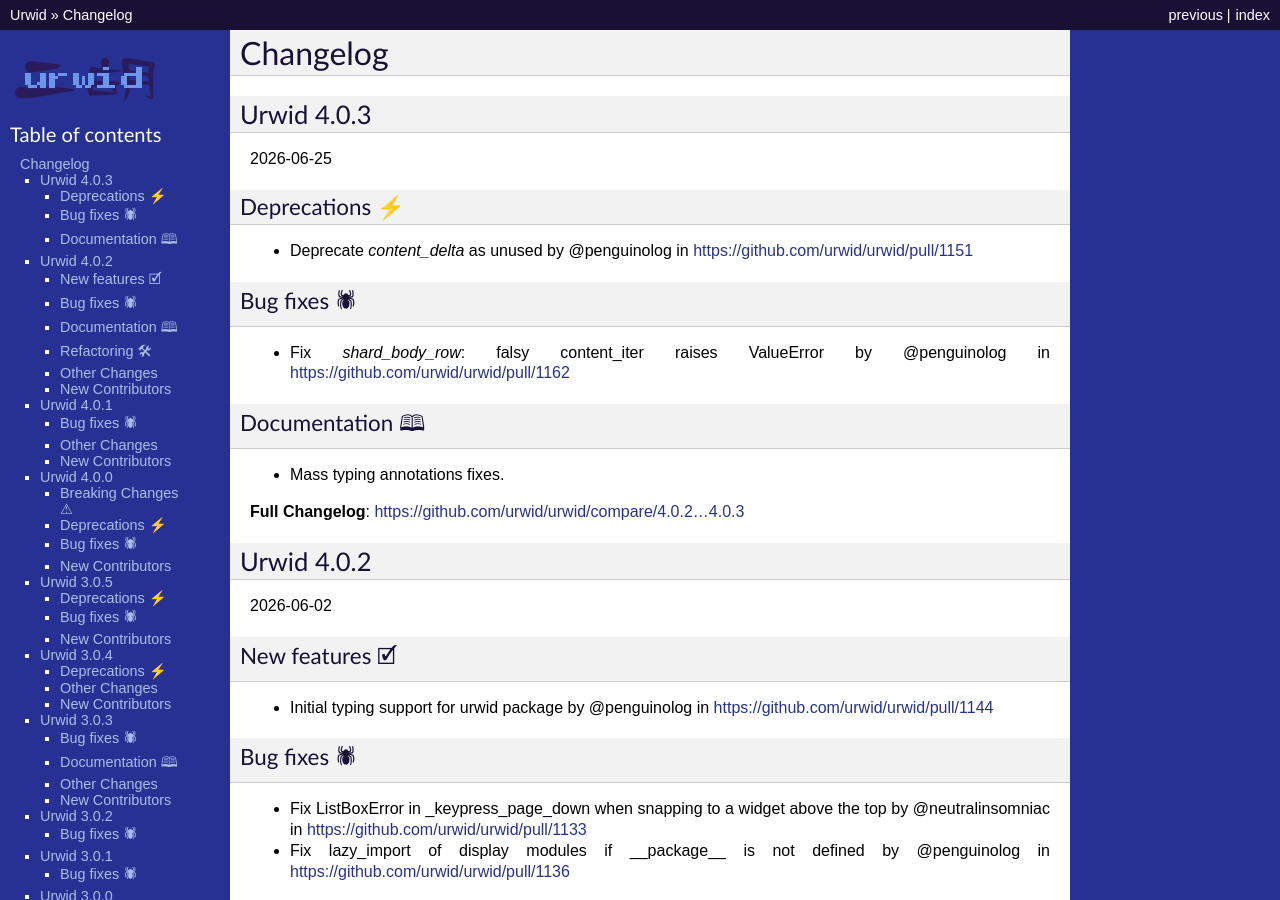
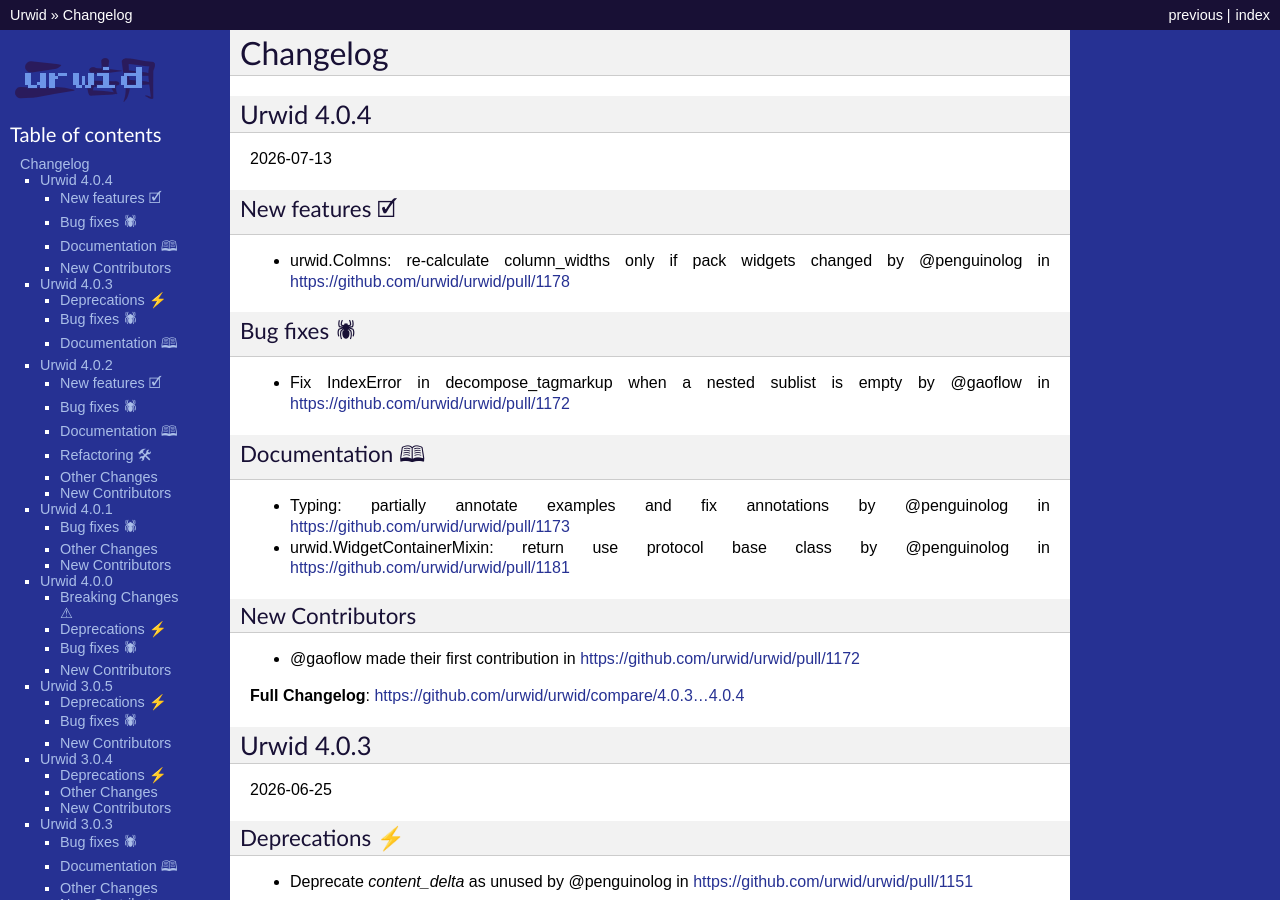
Before and after one commit to urwid/urwid, a Sphinx documentation site: the page built from docs/changelog.rst, in a window 1280 px wide and 900 px high. Built offline with Sphinx 7.4.7, drawn with Linux system fonts in a browser that asks for light colours.

Commit message:
Prepare changelog for 4.0.4 (#1182)

```diff
--- a/docs/changelog.rst
+++ b/docs/changelog.rst
@@ -1,6 +1,28 @@
 
 Changelog
 ---------
+
+Urwid 4.0.4
+===========
+
+2026-07-13
+
+New features 🗹
++++++++++++++++
+* urwid.Colmns: re-calculate column_widths only if pack widgets changed by @penguinolog in https://github.com/urwid/urwid/pull/1178
+Bug fixes 🕷
+++++++++++++
+* Fix IndexError in decompose_tagmarkup when a nested sublist is empty by @gaoflow in https://github.com/urwid/urwid/pull/1172
+Documentation 🕮
+++++++++++++++++
+* Typing: partially annotate examples and fix annotations by @penguinolog in https://github.com/urwid/urwid/pull/1173
+* urwid.WidgetContainerMixin: return use protocol base class by @penguinolog in https://github.com/urwid/urwid/pull/1181
+
+New Contributors
+++++++++++++++++
+* @gaoflow made their first contribution in https://github.com/urwid/urwid/pull/1172
+
+**Full Changelog**: https://github.com/urwid/urwid/compare/4.0.3...4.0.4
 
 Urwid 4.0.3
 ===========
```
